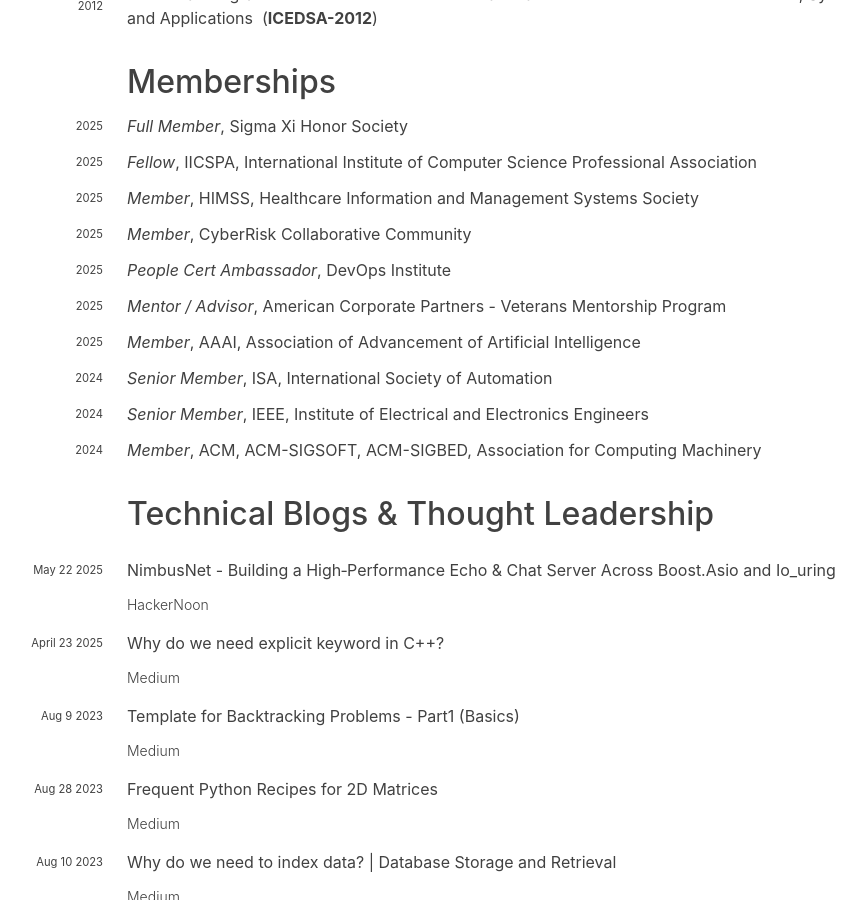
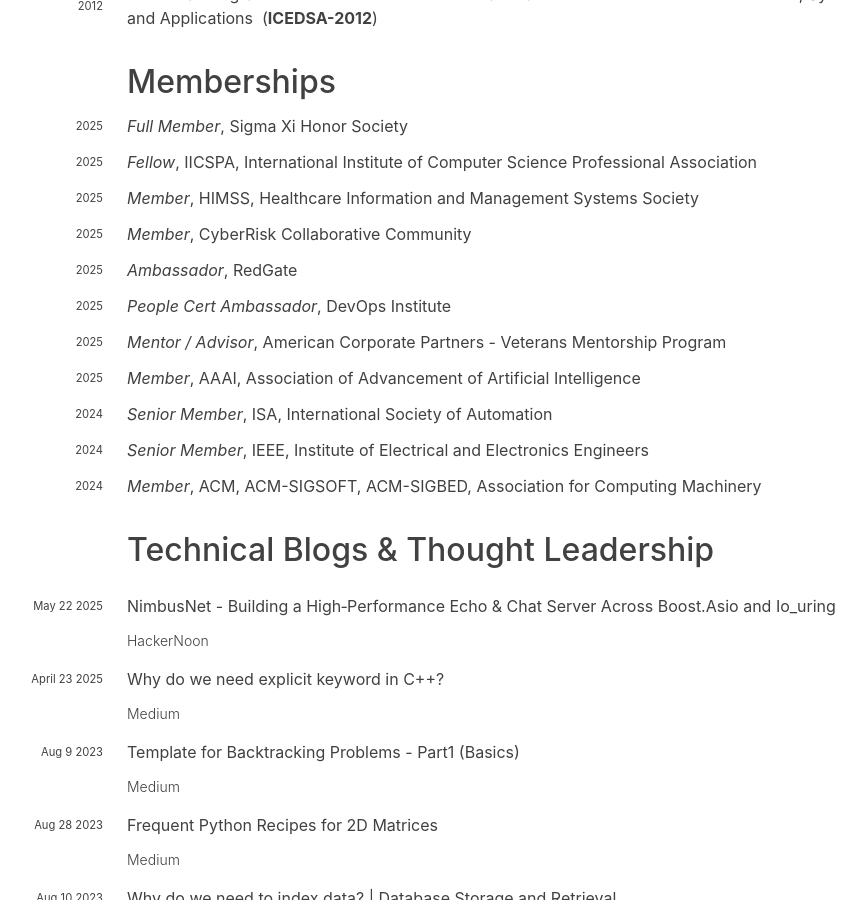
Before and after one commit to hariharanragothaman/hariharanragothaman.github.io, a Jekyll site: the page built from cv.md, in a window 1280 px wide and 900 px high, scrolled down 9061 px. Shown: the whole window, without its empty margins (205-1071 px from the left). Built offline with Jekyll 4.4.1, drawn with Linux system fonts in a browser that asks for light colours; nearby versions of some CDN libraries; some web fonts are replaced.

Commit message:
Polishes and Updates

```diff
--- a/_data/membership.yaml
+++ b/_data/membership.yaml
@@ -12,6 +12,10 @@
 
 - institution: CyberRisk Collaborative Community
   position: Member
+  year: 2025
+
+- institution: RedGate
+  position:  Ambassador
   year: 2025
 
 - institution: DevOps Institute
```
